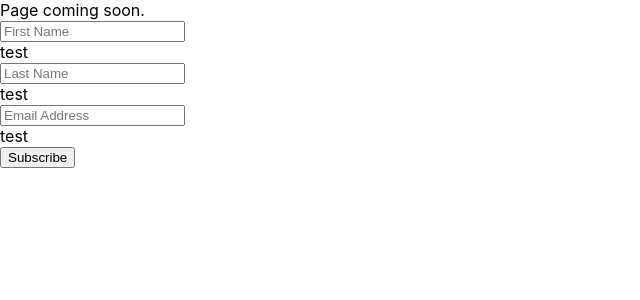
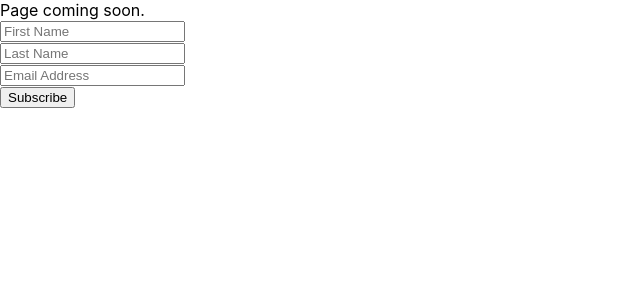
Before and after one commit to elizaargh/PetClone, a React (Create React App) app in the folder pet_clone/: page / in a window 1280 px wide. Shown: the top 300 px of the page, without its empty margins (0-640 px from the left). Built offline with nearby package versions, Linux system fonts and the light colour scheme.

Commit message:
form validation work

```diff
--- a/pet_clone/src/components/SubscribeForm.js
+++ b/pet_clone/src/components/SubscribeForm.js
@@ -6,11 +6,9 @@ const SubscribeForm = (props) => {
         last_name: '',
         email: ''
     });
-    const [error, setError] = useState({
-        first_name_error: 'test',
-        last_name_error: 'test',
-        email_error: 'test'
-    });
+    const [error, setError] = useState({});
+
+    console.log(error)
 
     const _handleChange = (event) => {
         setUser((prevStates) => ({
@@ -20,7 +18,6 @@ const SubscribeForm = (props) => {
 
     const _handleSubmit = (event) => {
         event.preventDefault();
-        console.log(error)
         if (validateForm()) {
             setUser((prevStates) => ({
                 ...prevStates, [event.target.name]: event.target.value
@@ -31,39 +28,38 @@ const SubscribeForm = (props) => {
 
 
     const validateForm = function () {
-        // let errors = {}
+        let error = {}
         let formIsValid = true;
 
         if (!user["first_name"]) {
             formIsValid = false;
-            setError({["first_name_error"]: "*Please enter your username."}) ;
+            error["first_name_error"] = "*Please enter your username. ";
             console.log('1')
         }
 
         if (user["first_name"]) {
             if (!user["first_name"].match(/^[a-zA-Z ]*$/)) {
                 formIsValid = false;
-                setError({["first_name_error"]: "*Please enter alphabet characters only."});
+                error["first_name_error"] = "*Please enter alphabet characters only. ";
                 console.log('2')
             }
         }
 
         if (user["first_name"].length < 2) {
             formIsValid = false;
-            setError({["first_name"]: "*Please a name must be at least two letters."});
+            error["first_name_error"] += "*Please a name must be at least two letters.";
             console.log('3')
         }
 
         if (!user["last_name"]) {
             formIsValid = false;
-            setError({["last_name_error"]: "*Please enter your last name."});
-            // errors["last_name_error"] = "*Please enter your last name."
+            error["last_name_error"] = "*Please enter your last name.";
             console.log('4')
         }
 
         if (!user["email"]) {
             formIsValid = false;
-            setError({["email_error"]: "*Please enter your email."});
+            error["email_error"] = "*Please enter your email.";
             console.log('5')
         }
 
@@ -72,13 +68,16 @@ const SubscribeForm = (props) => {
             var pattern = new RegExp(/^(("[\w-\s]+")|([\w-]+(?:\.[\w-]+)*)|("[\w-\s]+")([\w-]+(?:\.[\w-]+)*))(@((?:[\w-]+\.)*\w[\w-]{0,66})\.([a-z]{2,6}(?:\.[a-z]{2})?)$)|(@\[?((25[0-5]\.|2[0-4][0-9]\.|1[0-9]{2}\.|[0-9]{1,2}\.))((25[0-5]|2[0-4][0-9]|1[0-9]{2}|[0-9]{1,2})\.){2}(25[0-5]|2[0-4][0-9]|1[0-9]{2}|[0-9]{1,2})\]?$)/i);
             if (!pattern.test(user["email"])) {
             formIsValid = false;
-            setError({["email_error"]: "*Please enter valid email."});
-            // errors["email_error"] = "*Please enter valid email."
+            error["email_error"] = "*Please enter valid email.";
             console.log('6')
             }
         }
 
-        console.log(error)
+        // setError(prevError => ({
+        //     ...prevError, ...error
+        // }));
+
+        setError({...error});
 
         return formIsValid;
     }
```
